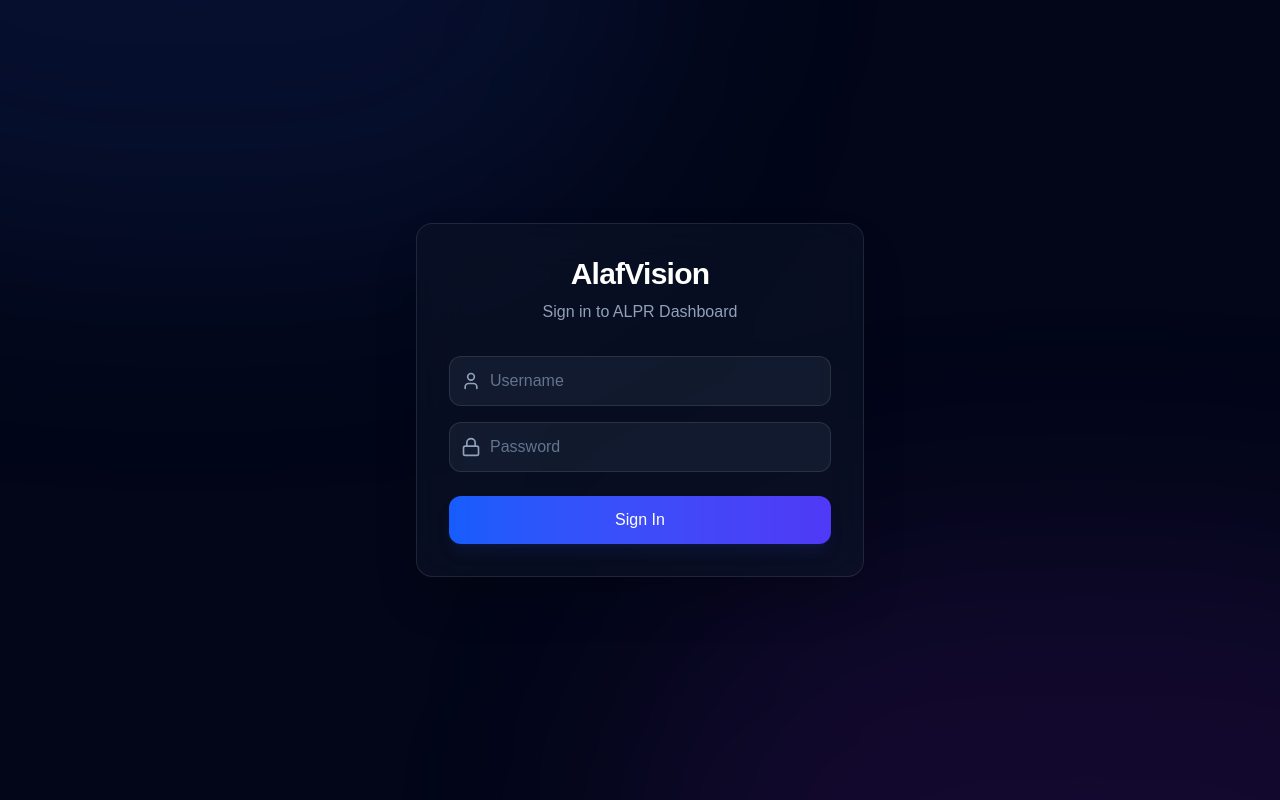
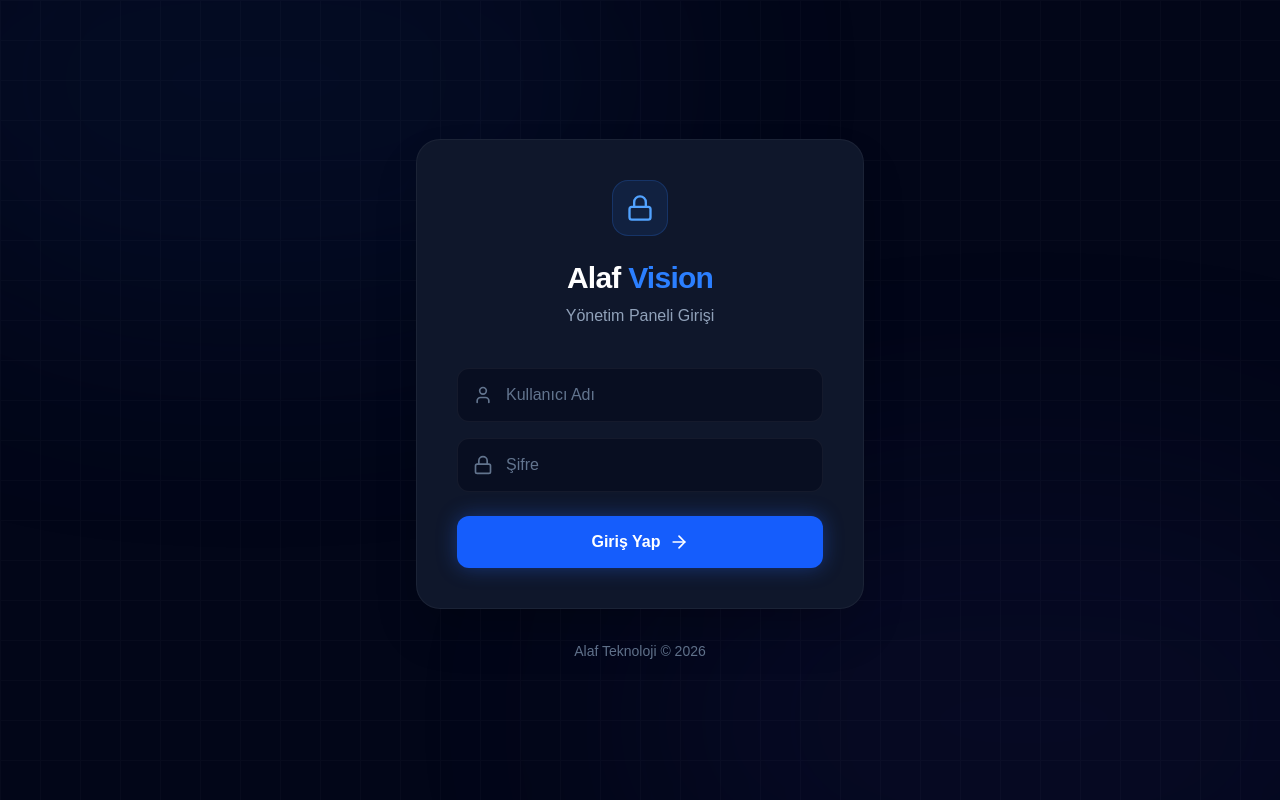
Before and after one commit to mtntasci/AlafVision, a Next.js app in the folder webapp/: page /login in a window 1280 px wide. Built offline with nearby package versions, Linux system fonts and the light colour scheme.

Commit message:
refactor: modernize login and dashboard UI components with improved styling and localization

```diff
--- a/webapp/src/app/dashboard/page.tsx
+++ b/webapp/src/app/dashboard/page.tsx
@@ -2,7 +2,7 @@
 
 import { useEffect, useRef, useState } from "react";
 import { useRouter } from "next/navigation";
-import { Camera, LogOut } from "lucide-react";
+import { Camera, LogOut, Video } from "lucide-react";
 import { PlateFeed, PlateResult } from "../../components/PlateFeed";
 
 export default function Dashboard() {
@@ -32,7 +32,6 @@ export default function Dashboard() {
     socket.onmessage = (event) => {
       try {
         const data = JSON.parse(event.data);
-        // Assuming data is { text: "...", make: "...", model: "...", color: "..." }
         const newResult: PlateResult = {
           id: Date.now().toString(),
           text: data.text || "UNKNOWN",
@@ -115,27 +114,60 @@ export default function Dashboard() {
   };
 
   return (
-    <div className="min-h-screen bg-slate-950 flex flex-col relative overflow-hidden">
-      {/* Header */}
-      <header className="absolute top-0 left-0 right-0 z-20 flex justify-between items-center p-4 bg-gradient-to-b from-slate-950/80 to-transparent">
-        <div className="flex items-center gap-2 text-white font-bold text-xl">
-          <Camera className="text-blue-500" />
-          AlafVision
+    <div className="min-h-screen bg-slate-950 flex flex-col relative overflow-hidden font-sans">
+
+      {/* Background Effects matching AGENTS.md */}
+      <div className="absolute inset-0 z-0 pointer-events-none overflow-hidden flex justify-center items-center">
+        <div className="absolute top-[10%] left-[-10%] w-[50%] h-[50%] rounded-full bg-blue-900/10 blur-[120px]" />
+        <div className="absolute bottom-[10%] right-[-10%] w-[50%] h-[50%] rounded-full bg-indigo-900/10 blur-[120px]" />
+
+        {/* Animated Grid */}
+        <div
+          className="absolute inset-0 opacity-[0.02]"
+          style={{
+            backgroundImage: `linear-gradient(to right, #ffffff 1px, transparent 1px), linear-gradient(to bottom, #ffffff 1px, transparent 1px)`,
+            backgroundSize: `40px 40px`,
+          }}
+        />
       </div>
+
+      {/* Header (Navbar Rule) */}
+      <header className="absolute top-0 left-0 right-0 z-30 flex justify-between items-center px-6 py-4 bg-slate-950/80 backdrop-blur-xl border-b border-white/5">
+        <div className="flex items-center gap-3">
+          <div className="w-10 h-10 rounded-xl bg-blue-500/10 flex items-center justify-center border border-blue-500/20">
+            <Camera className="w-5 h-5 text-blue-400" />
+          </div>
+          <span className="text-xl font-bold tracking-tight text-white">
+            Alaf <span className="text-blue-500">Vision</span>
+          </span>
+          <span className="hidden md:inline-flex items-center gap-1.5 ml-4 px-3 py-1 rounded-full bg-blue-500/10 border border-blue-500/20 text-blue-400 text-xs font-semibold uppercase tracking-wider">
+            <span className="relative flex h-2 w-2">
+              <span className="animate-ping absolute inline-flex h-full w-full rounded-full bg-blue-400 opacity-75"></span>
+              <span className="relative inline-flex rounded-full h-2 w-2 bg-blue-500"></span>
+            </span>
+            Canlı Akış
+          </span>
+        </div>
+
+        {/* Secondary Button Rule */}
         <button
           onClick={handleLogout}
-          className="p-2 rounded-full bg-slate-800/50 text-slate-300 hover:text-white hover:bg-slate-700/50 transition-all backdrop-blur-sm"
+          className="group flex items-center gap-2 px-4 py-2 bg-slate-800/50 text-white border border-white/10 rounded-lg hover:bg-slate-800 transition-all font-medium text-sm"
         >
-          <LogOut size={20} />
+          <LogOut size={16} className="text-slate-400 group-hover:text-white transition-colors" />
+          Çıkış
         </button>
       </header>
 
       {/* Camera View */}
-      <main className="flex-1 relative bg-black flex items-center justify-center">
+      <main className="flex-1 relative bg-slate-950 flex items-center justify-center pt-20 pb-4 px-4 z-10">
+        <div className="w-full h-full max-h-[60vh] max-w-5xl mx-auto bg-slate-900 border border-white/5 rounded-3xl overflow-hidden shadow-2xl relative">
           {!isStreaming && (
-          <div className="absolute inset-0 flex items-center justify-center text-slate-500 z-10 flex-col gap-4">
-            <Camera size={48} className="animate-pulse opacity-50" />
-            <p>Initializing camera...</p>
+            <div className="absolute inset-0 flex items-center justify-center text-slate-500 z-10 flex-col gap-4 bg-slate-900/80 backdrop-blur-sm">
+              <div className="w-16 h-16 rounded-2xl bg-blue-500/10 flex items-center justify-center border border-blue-500/20">
+                <Video className="w-8 h-8 text-blue-400 animate-pulse" />
+              </div>
+              <p className="font-medium text-slate-400">Kamera başlatılıyor...</p>
             </div>
           )}
           <video
@@ -143,13 +175,17 @@ export default function Dashboard() {
             autoPlay
             playsInline
             muted
-          className="w-full h-full object-cover"
+            className="w-full h-full object-cover opacity-90 mix-blend-screen"
           />
           <canvas ref={canvasRef} className="hidden" />
+
+          {/* Subtle overlay to make it fit dark theme better */}
+          <div className="absolute inset-0 border-4 border-slate-950/20 rounded-3xl pointer-events-none" />
+        </div>
       </main>
 
       {/* Results Feed */}
-      <div className="absolute bottom-0 left-0 right-0 z-20">
+      <div className="relative z-20 container mx-auto px-4 pb-4">
         <PlateFeed results={results} />
       </div>
     </div>
--- a/webapp/src/app/login/page.tsx
+++ b/webapp/src/app/login/page.tsx
@@ -2,7 +2,7 @@
 
 import { useState } from "react";
 import { useRouter } from "next/navigation";
-import { Lock, User } from "lucide-react";
+import { Lock, User, ArrowRight } from "lucide-react";
 
 export default function LoginPage() {
   const [username, setUsername] = useState("");
@@ -17,68 +17,91 @@ export default function LoginPage() {
       localStorage.setItem("alafvision_token", "admin_token_123");
       router.push("/dashboard");
     } else {
-      setError("Invalid username or password");
+      setError("Girdiğiniz bilgiler hatalı.");
     }
   };
 
   return (
-    <div className="min-h-screen bg-slate-950 flex items-center justify-center p-4">
-      {/* Background decoration */}
-      <div className="absolute inset-0 overflow-hidden pointer-events-none">
-        <div className="absolute -top-[40%] -left-[20%] w-[70%] h-[70%] rounded-full bg-blue-900/20 blur-[120px]" />
-        <div className="absolute -bottom-[40%] -right-[20%] w-[70%] h-[70%] rounded-full bg-purple-900/20 blur-[120px]" />
+    <div className="min-h-screen bg-slate-950 flex flex-col items-center justify-center p-4 selection:bg-blue-500/30 overflow-hidden relative">
+
+      {/* Background Effects matching AGENTS.md */}
+      <div className="absolute inset-0 z-0 pointer-events-none overflow-hidden flex justify-center items-center">
+        <div className="absolute top-[-20%] left-[-10%] w-[60%] h-[60%] rounded-full bg-blue-900/10 blur-[120px]" />
+        <div className="absolute bottom-[-20%] right-[-10%] w-[60%] h-[60%] rounded-full bg-indigo-900/10 blur-[120px]" />
+
+        {/* Animated Grid */}
+        <div
+          className="absolute inset-0 opacity-[0.02]"
+          style={{
+            backgroundImage: `linear-gradient(to right, #ffffff 1px, transparent 1px), linear-gradient(to bottom, #ffffff 1px, transparent 1px)`,
+            backgroundSize: `40px 40px`,
+          }}
+        />
       </div>
 
       <div className="relative z-10 w-full max-w-md">
-        <div className="bg-slate-900/50 backdrop-blur-xl border border-white/10 rounded-2xl p-8 shadow-2xl">
-          <div className="text-center mb-8">
-            <h1 className="text-3xl font-bold text-white mb-2 tracking-tight">AlafVision</h1>
-            <p className="text-slate-400">Sign in to ALPR Dashboard</p>
+        {/* Kartlar ve Bölmeler Rule: bg-slate-900, border-white/5, hover:border-blue-500/30 (if interactive, but here it's static) */}
+        <div className="bg-slate-900 border border-white/5 rounded-3xl p-10 shadow-2xl backdrop-blur-xl">
+          <div className="text-center mb-10 flex flex-col items-center">
+            {/* Logo placeholder icon styled per AGENTS.md */}
+            <div className="w-14 h-14 rounded-2xl bg-blue-500/10 flex items-center justify-center mb-6 border border-blue-500/20">
+              <Lock className="w-7 h-7 text-blue-400" />
+            </div>
+            <h1 className="text-3xl font-bold text-white mb-2 tracking-tight">
+              Alaf <span className="text-blue-500">Vision</span>
+            </h1>
+            <p className="text-slate-400">Yönetim Paneli Girişi</p>
           </div>
 
           <form onSubmit={handleLogin} className="space-y-6">
             <div className="space-y-4">
-              <div className="relative">
-                <div className="absolute inset-y-0 left-0 pl-3 flex items-center pointer-events-none text-slate-400">
+              <div className="relative group">
+                <div className="absolute inset-y-0 left-0 pl-4 flex items-center pointer-events-none text-slate-500 group-focus-within:text-blue-400 transition-colors">
                   <User size={20} />
                 </div>
                 <input
                   type="text"
-                  placeholder="Username"
+                  placeholder="Kullanıcı Adı"
                   value={username}
                   onChange={(e) => setUsername(e.target.value)}
-                  className="w-full pl-10 pr-4 py-3 bg-slate-800/50 border border-white/10 rounded-xl text-white placeholder-slate-500 focus:outline-none focus:ring-2 focus:ring-blue-500/50 focus:border-transparent transition-all"
+                  className="w-full pl-12 pr-4 py-3.5 bg-slate-950/50 border border-white/5 rounded-xl text-slate-300 placeholder-slate-500 focus:outline-none focus:ring-1 focus:ring-blue-500/50 focus:border-blue-500/50 transition-all hover:bg-slate-950"
                 />
               </div>
 
-              <div className="relative">
-                <div className="absolute inset-y-0 left-0 pl-3 flex items-center pointer-events-none text-slate-400">
+              <div className="relative group">
+                <div className="absolute inset-y-0 left-0 pl-4 flex items-center pointer-events-none text-slate-500 group-focus-within:text-blue-400 transition-colors">
                   <Lock size={20} />
                 </div>
                 <input
                   type="password"
-                  placeholder="Password"
+                  placeholder="Şifre"
                   value={password}
                   onChange={(e) => setPassword(e.target.value)}
-                  className="w-full pl-10 pr-4 py-3 bg-slate-800/50 border border-white/10 rounded-xl text-white placeholder-slate-500 focus:outline-none focus:ring-2 focus:ring-blue-500/50 focus:border-transparent transition-all"
+                  className="w-full pl-12 pr-4 py-3.5 bg-slate-950/50 border border-white/5 rounded-xl text-slate-300 placeholder-slate-500 focus:outline-none focus:ring-1 focus:ring-blue-500/50 focus:border-blue-500/50 transition-all hover:bg-slate-950"
                 />
               </div>
             </div>
 
             {error && (
-              <div className="text-red-400 text-sm text-center font-medium bg-red-400/10 py-2 rounded-lg border border-red-400/20">
+              <div className="text-blue-400 text-sm text-center font-medium bg-blue-500/10 py-3 rounded-xl border border-blue-500/20">
                 {error}
               </div>
             )}
 
+            {/* Primary Button Rule */}
             <button
               type="submit"
-              className="w-full py-3 px-4 bg-gradient-to-r from-blue-600 to-indigo-600 hover:from-blue-500 hover:to-indigo-500 text-white rounded-xl font-medium shadow-lg shadow-blue-900/20 transform transition-all active:scale-[0.98] focus:outline-none focus:ring-2 focus:ring-blue-500/50"
+              className="group w-full py-3.5 px-4 bg-blue-600 hover:bg-blue-500 text-white rounded-xl font-semibold flex items-center justify-center gap-2 shadow-[0_0_20px_rgba(37,99,235,0.4)] transition-all duration-300 active:scale-[0.98]"
             >
-              Sign In
+              Giriş Yap
+              <ArrowRight className="w-5 h-5 group-hover:translate-x-1 transition-transform" />
             </button>
           </form>
         </div>
+
+        <p className="text-center text-slate-500 text-sm mt-8">
+          Alaf Teknoloji &copy; {new Date().getFullYear()}
+        </p>
       </div>
     </div>
   );
```
Also changed, not shown: webapp/src/components/PlateFeed.tsx (+26 -24 lines), 1 other file (tests, documents, lock files or other folders). Lines whose indentation alone changed are shown as unchanged.
